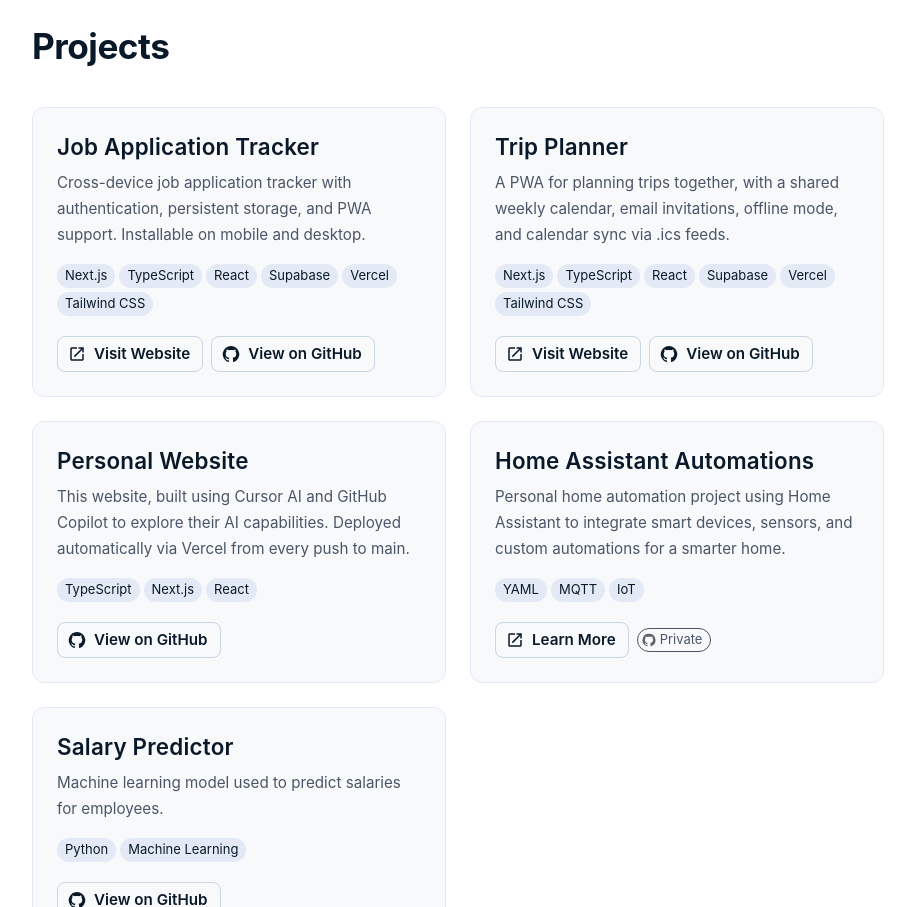
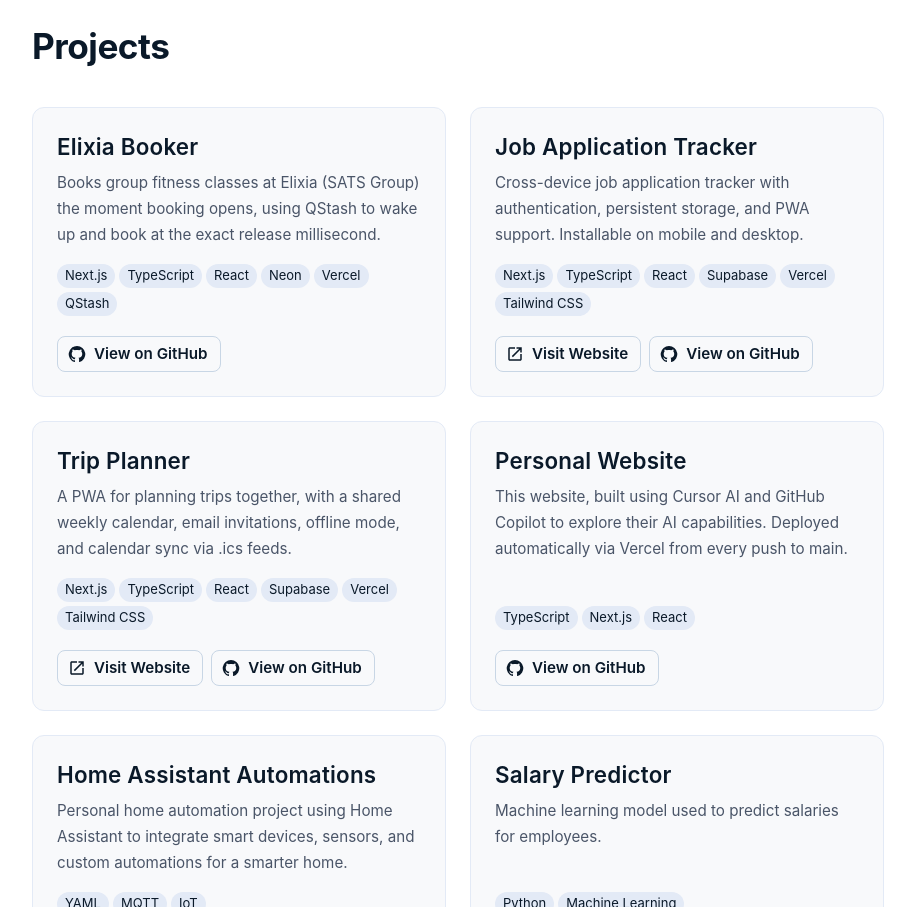
Before and after one commit to alex20m/website, a Next.js app: page / in a window 1280 px wide. Shown: the part 2880-3787 px from the top of the page, without its empty margins (182-1097 px from the left). Built offline with nearby package versions, Linux system fonts and the light colour scheme; what @mui/material-nextjs would draw is missing.

Commit message:
Add Elixia Booker as the first project (#11)
Adds Elixia Booker to data/projects.ts as the first entry.

```diff
--- a/data/projects.ts
+++ b/data/projects.ts
@@ -9,6 +9,12 @@
 }
 
 const projects: Project[] = [
+  {
+    title: 'Elixia Booker',
+    description: 'Books group fitness classes at Elixia (SATS Group) the moment booking opens, using QStash to wake up and book at the exact release millisecond.',
+    technologies: ['Next.js', 'TypeScript', 'React', 'Neon', 'Vercel', 'QStash'],
+    github: 'https://github.com/alex20m/elixia_booker',
+  },
   {
     title: 'Job Application Tracker',
     description: 'Cross-device job application tracker with authentication, persistent storage, and PWA support. Installable on mobile and desktop.',
```
